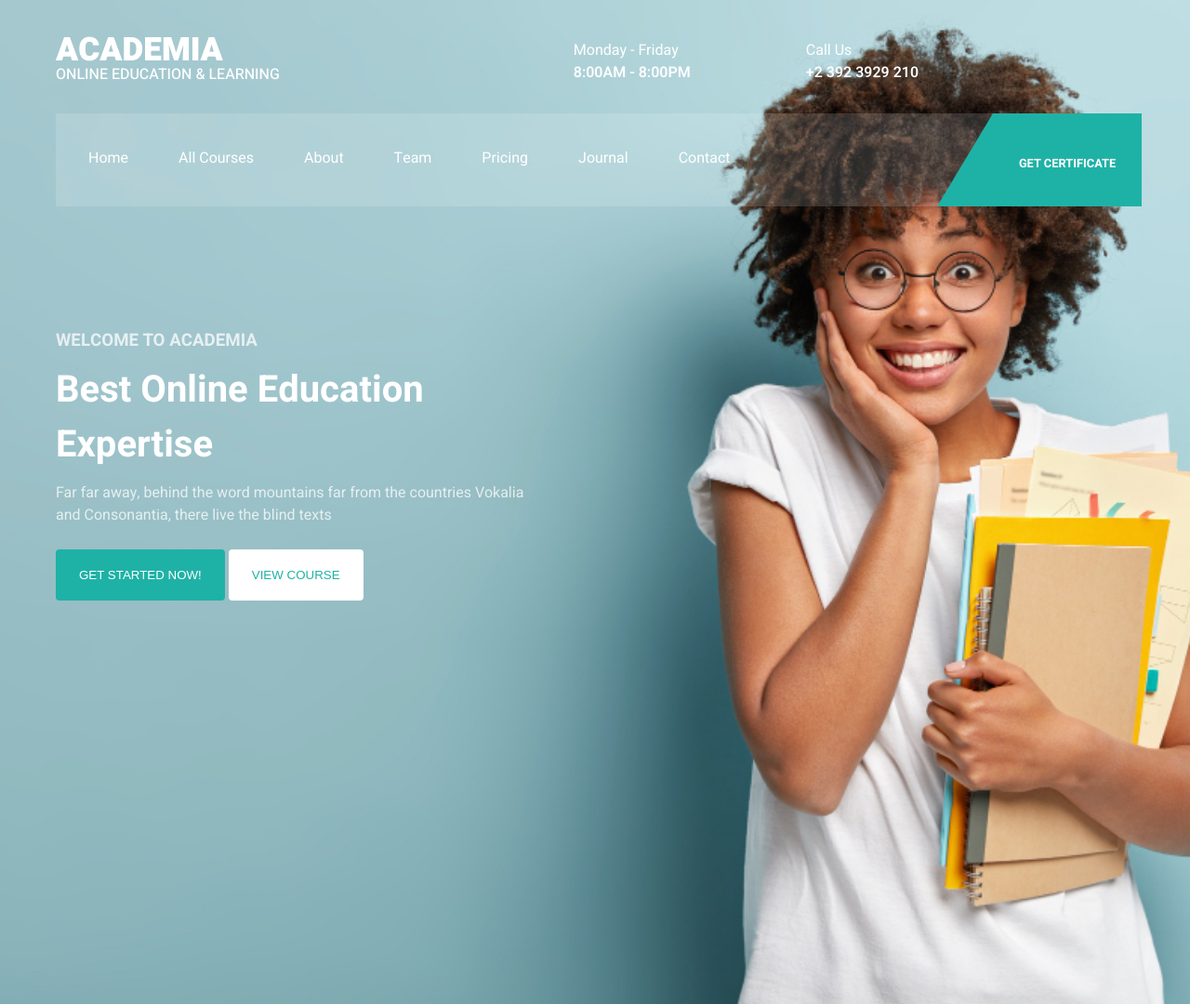
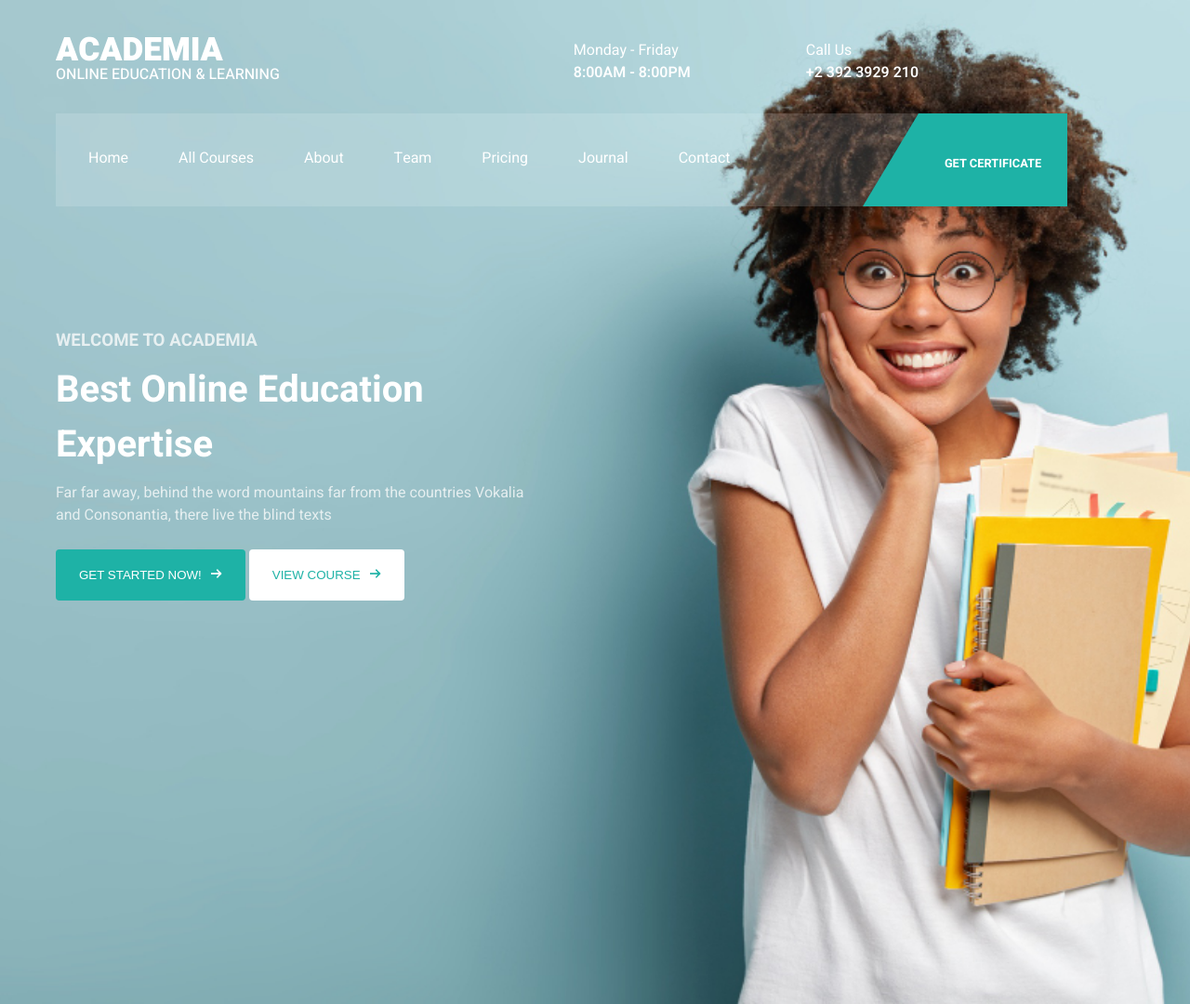
Before and after one commit to ebokes/Academia, a plain HTML site: page index.html in a window 1280 px wide. Shown: the whole page at 93% size. Drawn offline with Linux system fonts and the light colour scheme.

Commit message:
added green and white arrows, made some other adjustments

```diff
--- a/index.html
+++ b/index.html
@@ -29,7 +29,7 @@
      <div class="monday-friday">
       <!-- <i class="far fa-clock"></i> -->
       <div class="clock-div">
-      <!-- <img class="clock" src="clock-regular.svg" alt="clock"> -->
+       <!-- <img class="clock" src="clock-regular.svg" alt="clock"> -->
       </div>
       <p>Monday - Friday</p>
       <p class="value">8:00AM - 8:00PM</p>
@@ -60,7 +60,7 @@
     </div>
    </div>
    <div class="intro">
-    <h3 class="welcome">WELCOME TO ACADEMIA</h3>
+    <h3 class="welcome">welcome to academia</h3>
     <h1 class="best">Best Online Education Expertise</h1>
     <p class="para">Far far away, behind the word mountains far from the countries Vokalia and Consonantia, there live
      the blind
@@ -68,8 +68,8 @@
     </p>
     <div class="triangle"></div>
     <div class="button-container">
-     <button class="get-started" type="submit">GET STARTED NOW!</button>
-     <button class="view-course" type="submit">VIEW COURSE</button>
+     <button class="get-started" type="submit">get started now!<span><img class="arrow" src="white arrow.png" alt="white arrow"> </span></button>
+     <button class="view-course" type="submit">view course<span><img class="arrow" src="green arrow.png" alt="white arrow"> </span></button></button>
     </div>
    </div>
   </div>
--- a/style.css
+++ b/style.css
@@ -55,9 +55,10 @@ header{
 
 .nav-bar-container{
  height: 30px 0;
- margin: 30px 0;
+ margin: 30px 100px 30px 0;
  background:rgba(249, 250, 250, 0.15);
  padding:0;
+ position: ab;
 }
 .nav-bar{
  line-height: 0.4;
@@ -74,14 +75,24 @@ header{
  display: inline-block;
  margin: 0 25px;
 }
+.nav-bar ul li:first-child:active{
+ list-style: none;
+ display: inline-block;
+ margin: 0 25px;
+ color:#1eb2a6;
+}
 .nav-bar ul li a{
  text-decoration: none;
  color: white;
 }
-.nav-bar ul li a:active{
+/* .nav-bar ul li a:first-child{
  text-decoration: none;
  color: #1eb2a6;
-}
+} */
+/* .nav-bar ul li a:active{
+ text-decoration: none;
+ color: #1eb2a6;
+} */
 .nav-bar ul li a:hover{
  text-decoration: none;
  color: #1eb2a6;
@@ -104,6 +115,8 @@ header{
  height: 100px;
  width: 160px;
  background: #1eb2a6;
+ position: absolute;
+ /* right: 60px; */
 }
 .get{
  height: 0;
@@ -124,6 +137,7 @@ header{
 .welcome{
  color: rgba(249, 250, 250, 0.8);
  margin-top: 130px;
+ text-transform: uppercase;
 }
 .best{
  margin: 10px 0;
@@ -144,21 +158,22 @@ header{
  padding: 25px 0;
 }
 .get-started{
+ background:#1eb2a6;
+ color:white;
+}
+button{
+ text-transform: uppercase;
  padding: 20px 25px;
  border: none;
  border-radius: 4px;
- background:#1eb2a6;
- color:white;
  font-weight: 500;
  cursor: pointer;
 }
-
 .view-course{
- padding: 20px 25px;
- border: none;
- border-radius: 4px;
  background:white;
  color: #1eb2a6;
- font-weight: 500;
- cursor: pointer;
 }
+.arrow{
+ width:12px;
+ padding-left:10px;
+}
```
Also changed, not shown: green arrow.png (added), white arrow.png (added).
